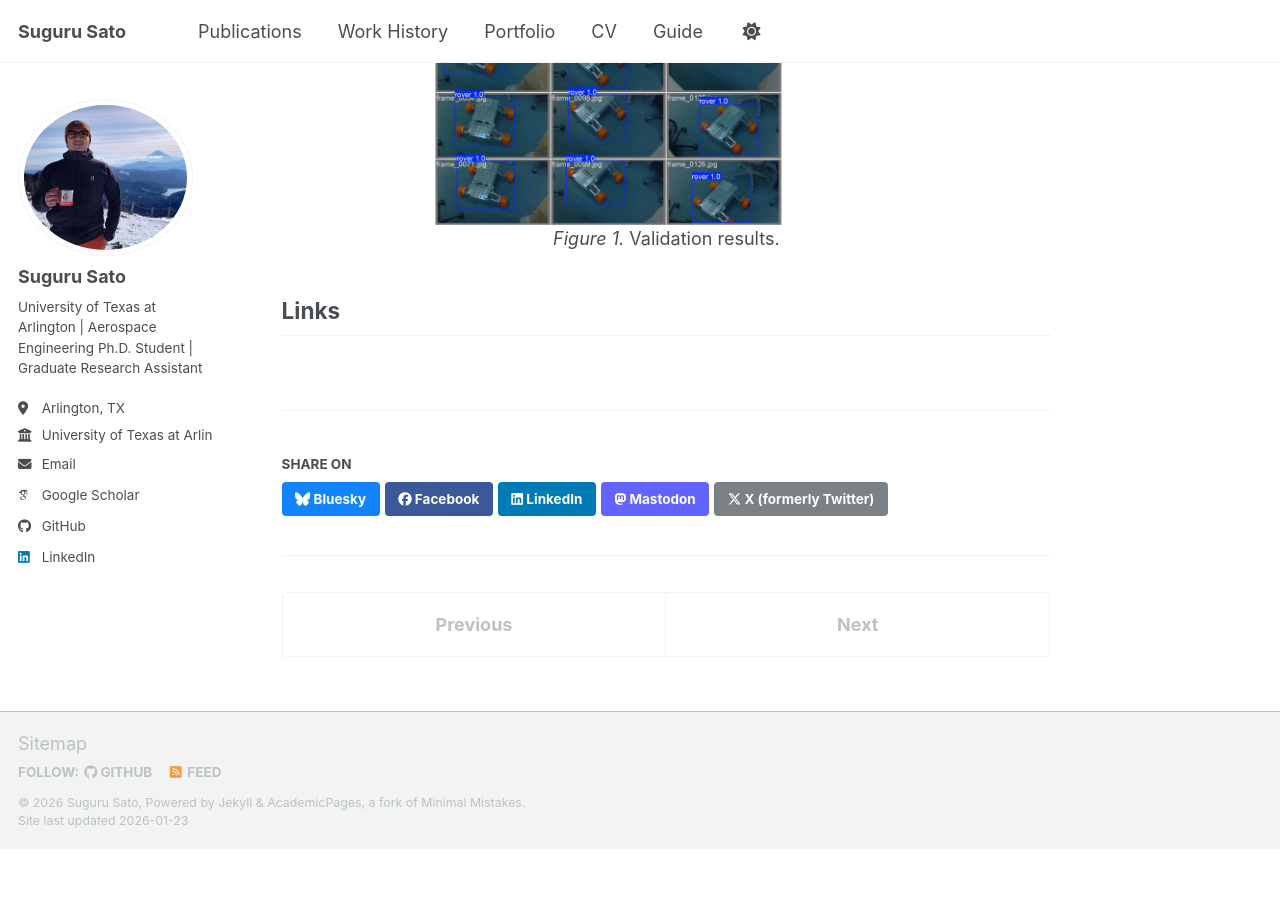
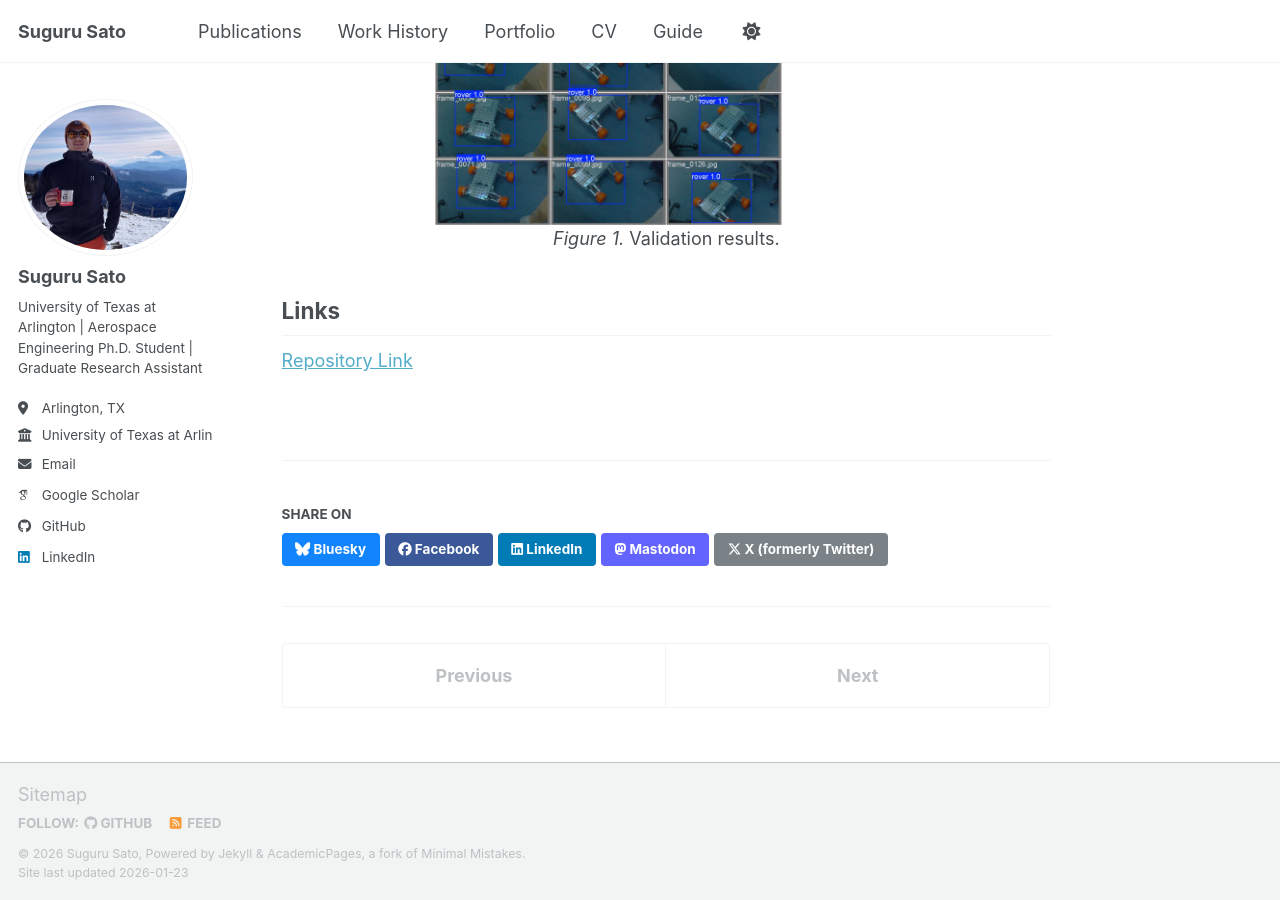
Before and after one commit to GitHub-Suguru/GitHub-Suguru.github.io, a Jekyll site: the page built from _portfolio/custom_yolo_model.md, in a window 1280 px wide and 900 px high, scrolled down 2435 px. Built offline with Jekyll 4.4.1, drawn with Linux system fonts in a browser that asks for light colours; some web fonts are replaced; a script bundle is joined from its source files by our own code; library files that are not in the unit come from our copies; before the commit the page ends 3285 px from its top, so only the background shows below that.

Commit message:
Update custom_yolo_model.md

```diff
--- a/_portfolio/custom_yolo_model.md
+++ b/_portfolio/custom_yolo_model.md
@@ -1,6 +1,6 @@
 ---
 title: "Custom YOLOv8 Model Training and Deployment"
-excerpt: "Complete step-by-step description of custom YOLOv8 model training and deployment."
+excerpt: "Complete step-by-step description of custom YOLOv8 model training and deployment. [Repository Link](https://github.com/GitHub-Suguru/yolov8_custom_model.git)"
 collection: portfolio
 permalink: /portfolio/custom_yolo_model/
 date: 2025-07-25
@@ -57,3 +57,4 @@
 </p>
 
 ## Links
+[Repository Link](https://github.com/GitHub-Suguru/yolov8_custom_model.git)
```
